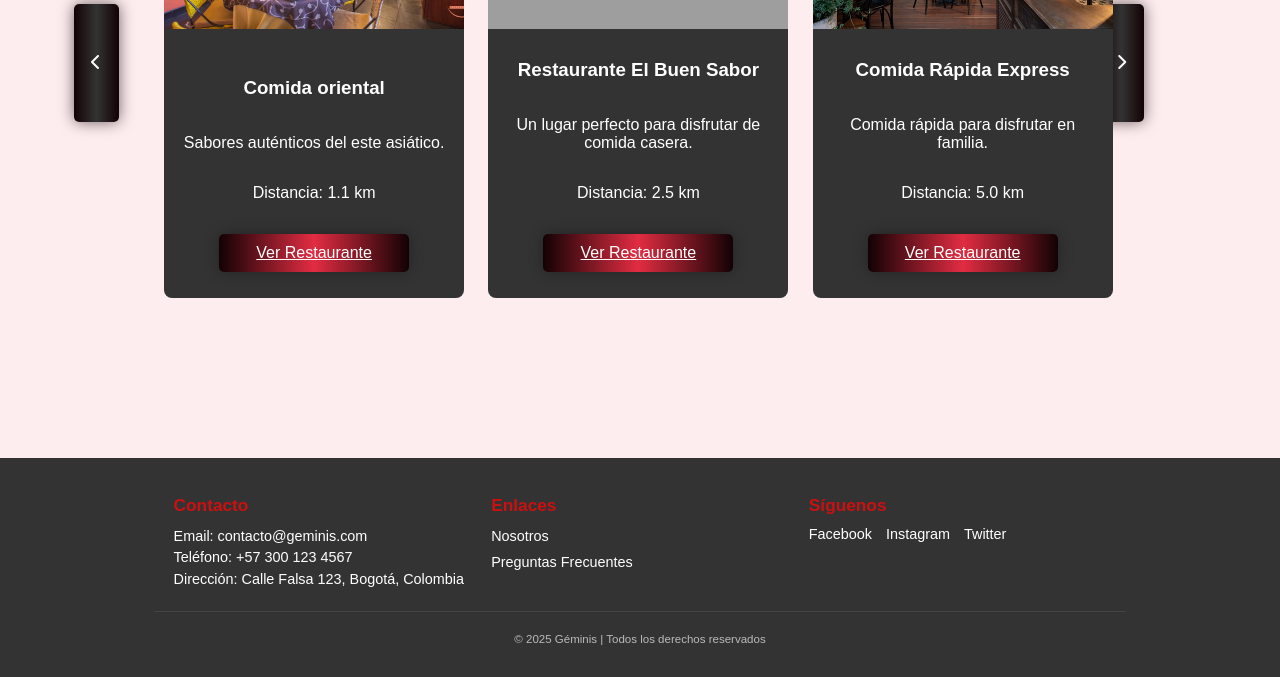
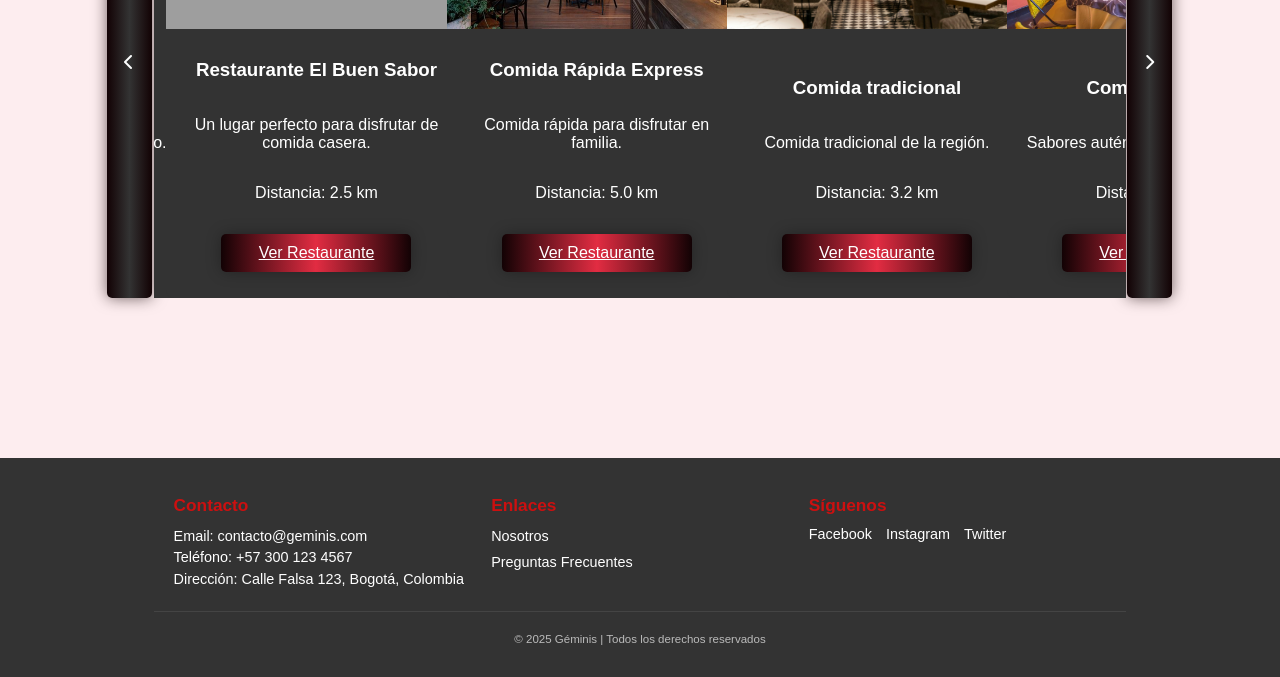
Before and after one commit to keynes99/Geminis_Front, a plain HTML site: page pages/home.html in a window 1280 px wide. Shown: the part 446-1123 px from the top of the page. Drawn offline with nearby package versions, Linux system fonts and the light colour scheme; grey boxes are pictures that could not be loaded.

Commit message:
agregar botones carrusel

```diff
--- a/assets/css/home.css
+++ b/assets/css/home.css
@@ -16,11 +16,20 @@
 
 .carousel-container .owl-nav {
     position: absolute;
-    top: 175.875px;
-    left: -80px;
-    width: 110%;
+    /* btn chiquitos */
+    /* top: 175.875px;
+    left: -52px;
+    width: 109%;
     max-width: 120%;
-    height: 117.25px;
+    height: 117.25px; */
+
+    /* btn grandes */
+    top: 0;
+    left: -47px;
+    width: 109.5%;
+    max-width: 120%;
+    height: 469px;
+
     display: flex;
     align-items: center;
     justify-content: space-between;
--- a/assets/js/home.js
+++ b/assets/js/home.js
@@ -64,9 +64,9 @@ document.addEventListener("DOMContentLoaded", async () => {
             nav: true,
             dots: false,
             autoHeight: true,
-            center: true,
             loop: true,
-            // stagePadding: 2,
+            margin: 40,
+            stagePadding: 2,
             autoplay: false,
             navText: ["<i class=\"fa-solid fa-chevron-left\"></i>", "<i class=\"fa-solid fa-chevron-right\"></i>"],
             autoWidth: false,
@@ -81,7 +81,7 @@ document.addEventListener("DOMContentLoaded", async () => {
                     items: 3
                 },
                 992: {
-                    items: 3
+                    items: 3.6
                 }
             }
         });
```
